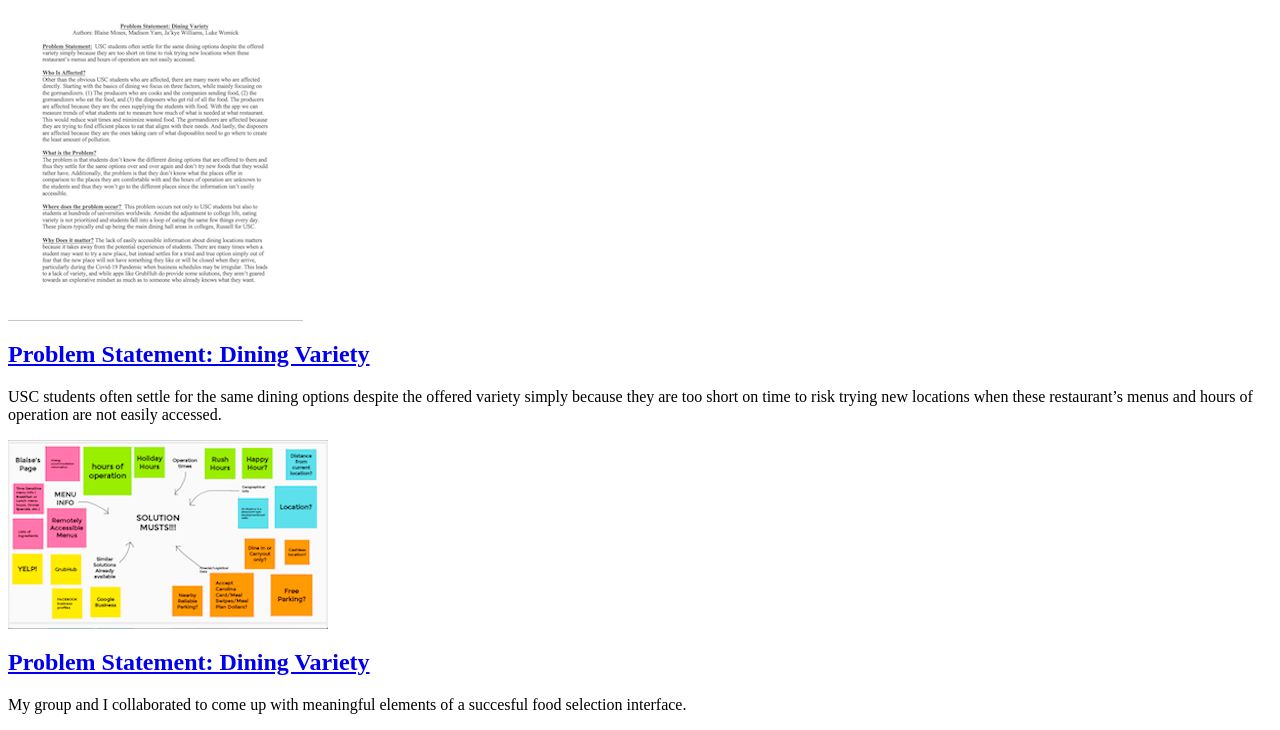
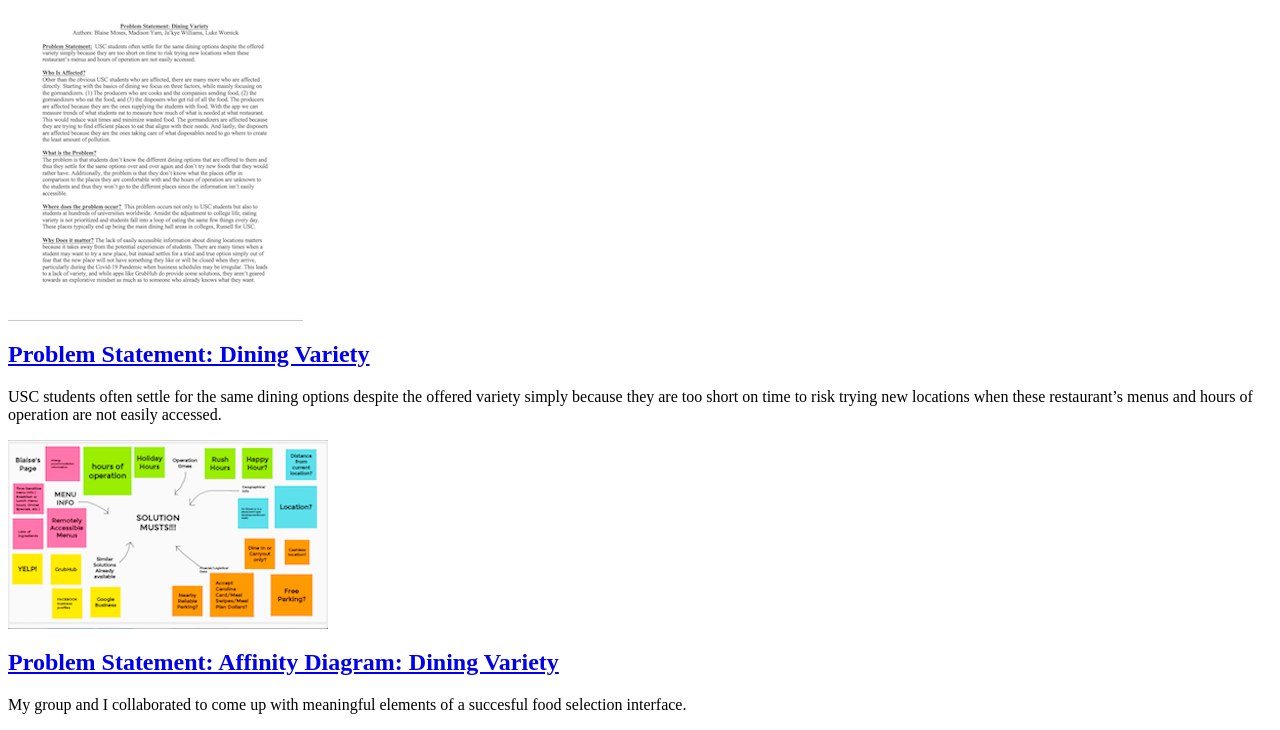
Before and after one commit to BAMOSES/BAMOSES.github.io, a plain HTML site: page index.html in a window 1280 px wide. Shown: the part 105-835 px from the top of the page. Drawn offline with Linux system fonts and the light colour scheme.

Commit message:
Add files via upload

```diff
--- a/index.html
+++ b/index.html
@@ -21,7 +21,7 @@
             <section class="assignment">
                 <a href="files/affinitydiagram.pdf"><img src="images/affinitydiagram.png"><a>
                 <section class="assignment-details">
-                    <a href="files/affinitydiagram.pdf"><h2>Problem Statement: Dining Variety</h2><a>
+                    <a href="files/affinitydiagram.pdf"><h2>Problem Statement: Affinity Diagram: Dining Variety</h2><a>
                     <p>
                        My group and I collaborated to come up with meaningful elements of a succesful food selection interface.
                     </p>
```
